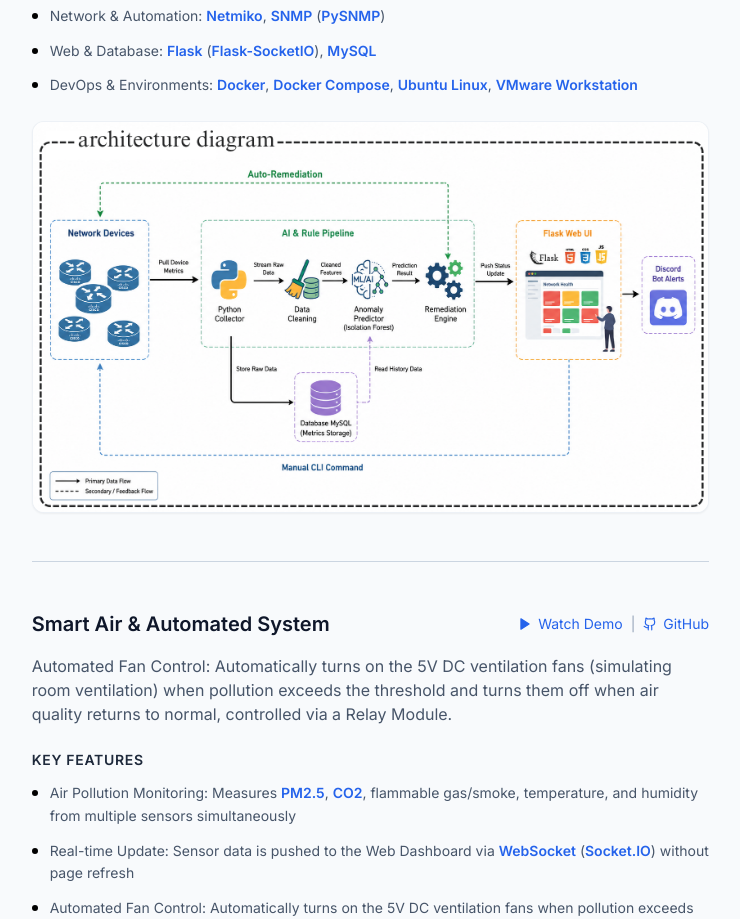
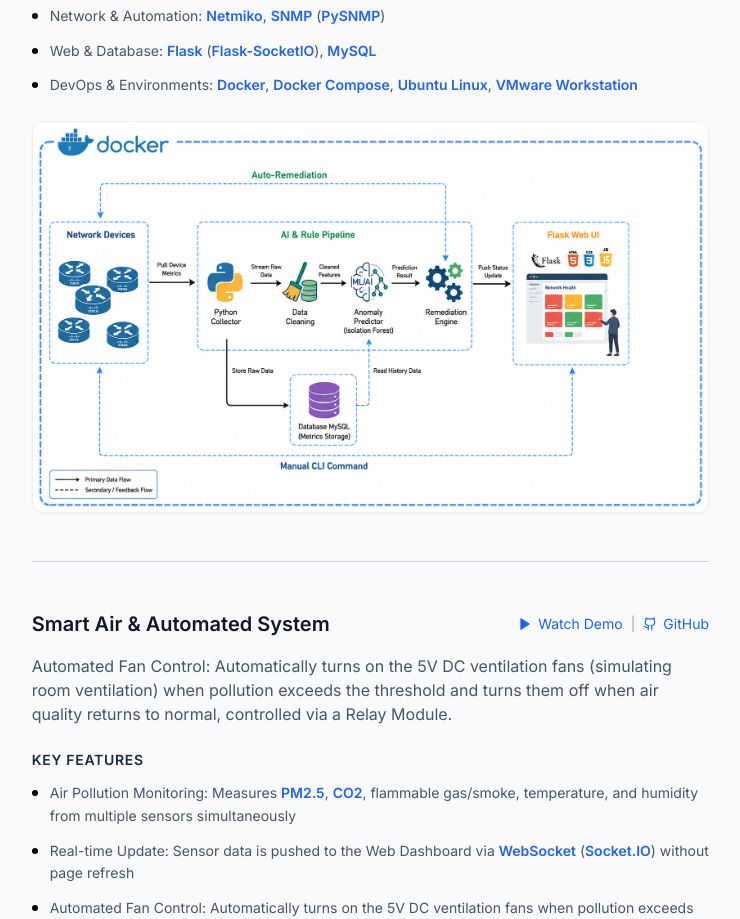
Before and after one commit to ToonSupakit/ToonSupakit.github.io, a Next.js app: page / in a window 1280 px wide. Shown: the part 1760-2679 px from the top of the page, without its empty margins (459-1199 px from the left). Built offline with nearby package versions, Linux system fonts and the light colour scheme.

Commit message:
style: update AI network monitoring project architecture diagram to diagram-network-ai3.png

```diff
--- a/app/sections/Projects.tsx
+++ b/app/sections/Projects.tsx
@@ -43,7 +43,7 @@ const projects = [
     ],
     githubUrl: "https://github.com/ToonSupakit/NetSentinelAI-Network",
     videoUrl: "/videos/clip-ai-network.mp4",
-    imageUrl: "/architecture-ai-network2.png",
+    imageUrl: "/diagram-network-ai3.png",
   },
   {
     title: "Smart Air & Automated System",
```
Also changed, not shown: public/diagram-network-ai3.png (added).
